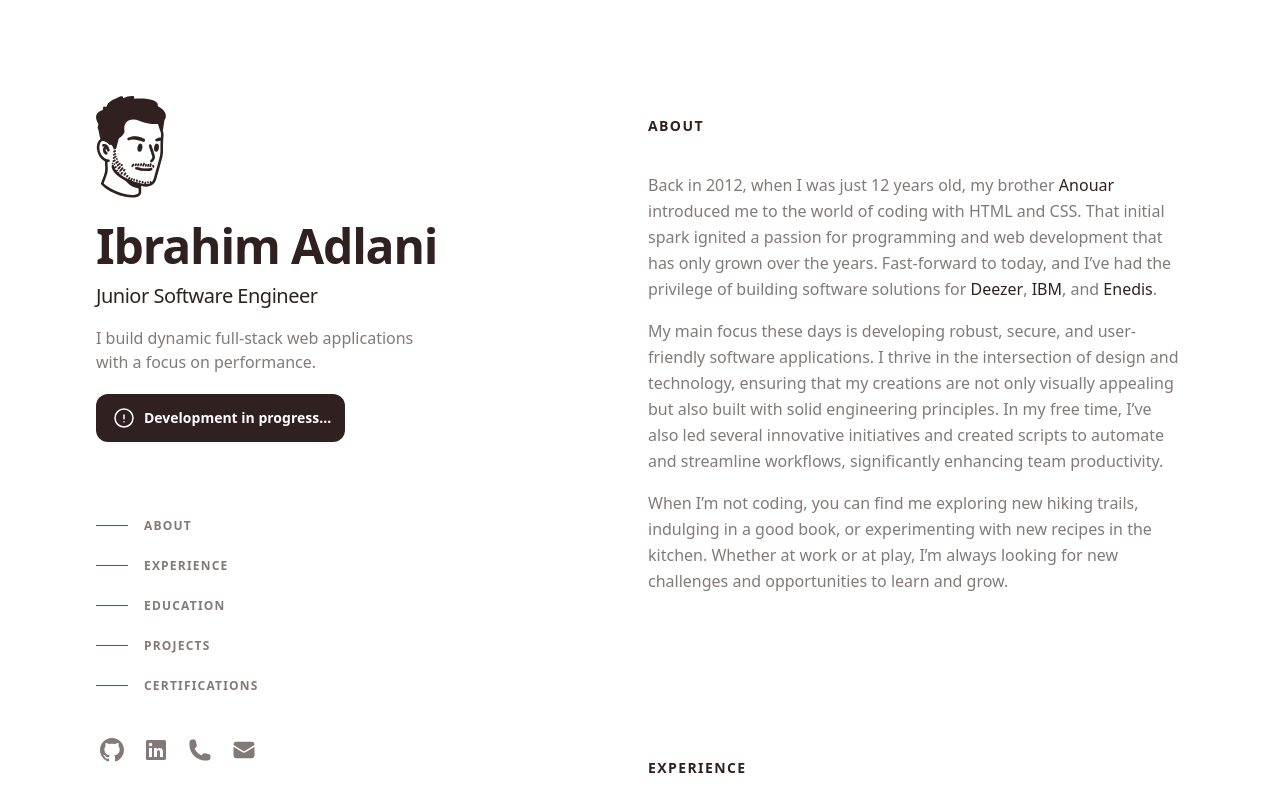
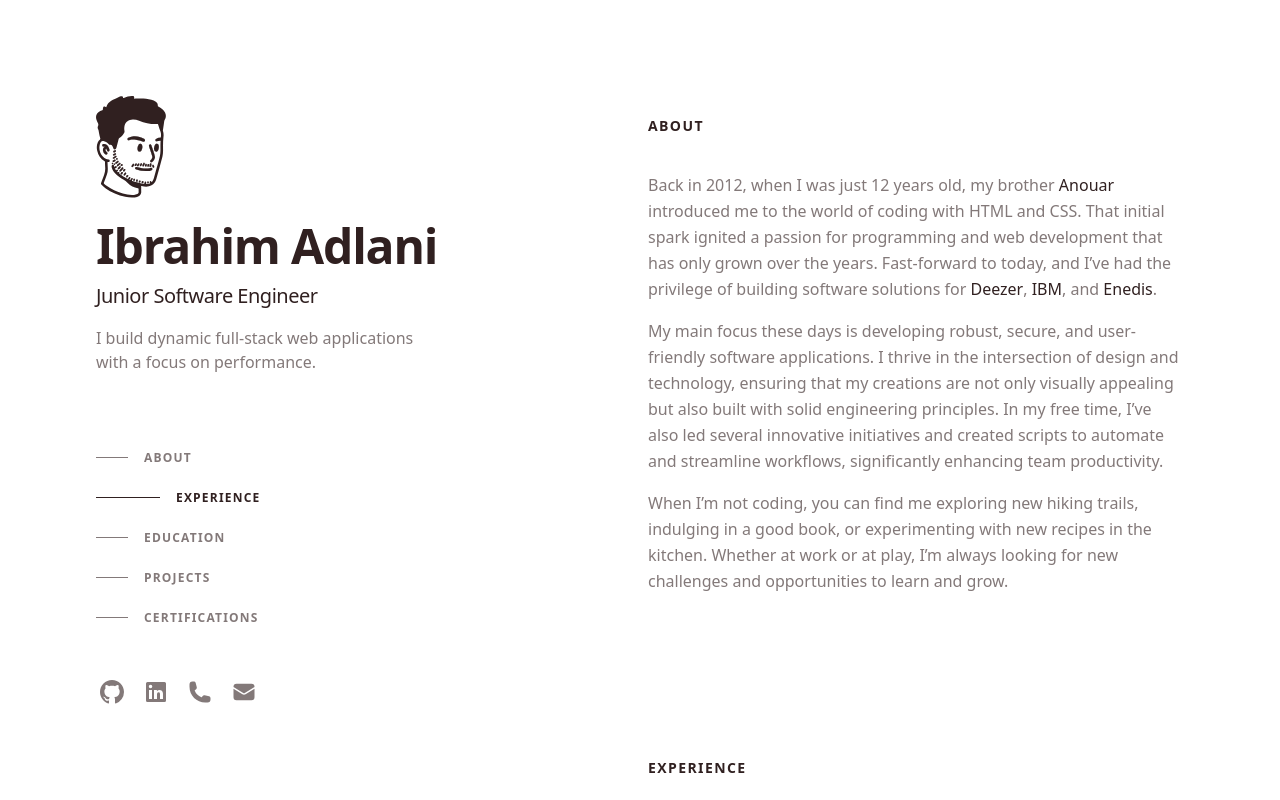
Before and after one commit to ibrahimadlani/ibrahimadlani, a Next.js app: page / in a window 1280 px wide. Shown: the top 800 px of the page. Built offline with nearby package versions, Linux system fonts and the light colour scheme.

Commit message:
Added the scroolspy navbar, fixed UPHF link and removed the 'Dev In Progress' window.

```diff
--- a/components/Education/Education.js
+++ b/components/Education/Education.js
@@ -28,7 +28,7 @@ const Education = () => {
       role: "Associate Degree, Computer Sciences",
       type: 'Université Polytechnique Hauts-de-France',
       company: "Maubeuge, France",
-      companyUrl: "https://uphf.com",
+      companyUrl: "https://uphf.fr",
       description: "Studied Computer Systems, Advanced Algorithms, Data Structures, Database Programming and Administration, Computer Networking, Object-Oriented Programming, User Interface Design, Operating Systems, and Web Development.",
       technologies: ["GPA 3.7", "Algorithms", "Data Structures", "Networking"]
     }
--- a/components/Navbar/Navbar.js
+++ b/components/Navbar/Navbar.js
@@ -1,4 +1,6 @@
-import React from 'react';
+"use client";
+
+import React, { useState, useEffect } from 'react';
 import NavbarItem from './NavbarItem';
 
 /**
@@ -11,6 +13,8 @@ import NavbarItem from './NavbarItem';
  */
 
 const Navbar = () => {
+  const [activeSection, setActiveSection] = useState('#about');
+
   const navItems = [
     { href: "#about", label: "About" },
     { href: "#experience", label: "Experience" },
@@ -18,6 +22,38 @@ const Navbar = () => {
     { href: "#projects", label: "Projects" },
     { href: "#certifications", label: "Certifications" },
   ];
+
+  const handleScroll = () => {
+    const scrollPosition = window.scrollY + window.innerHeight / 2;
+
+    const sectionOffsets = navItems.map(item => {
+      const element = document.querySelector(item.href);
+      return {
+        href: item.href,
+        offsetTop: element.offsetTop,
+      };
+    });
+
+    const currentSection = sectionOffsets.find((section, index) => {
+      const nextSection = sectionOffsets[index + 1];
+      if (nextSection) {
+        return scrollPosition >= section.offsetTop && scrollPosition < nextSection.offsetTop;
+      } else {
+        return scrollPosition >= section.offsetTop;
+      }
+    });
+
+    if (currentSection) {
+      setActiveSection(currentSection.href);
+    }
+  };
+
+  useEffect(() => {
+    window.addEventListener('scroll', handleScroll);
+    return () => {
+      window.removeEventListener('scroll', handleScroll);
+    };
+  }, []);
 
   return (
     <nav className="nav hidden lg:block" aria-label="In-page jump links">
@@ -27,6 +63,7 @@ const Navbar = () => {
             key={index}
             href={item.href}
             label={item.label}
+            isActive={activeSection === item.href}
           />
         ))}
       </ul>
--- a/components/Navbar/NavbarItem.js
+++ b/components/Navbar/NavbarItem.js
@@ -12,9 +12,17 @@ import React from 'react';
 
 const NavbarItem = ({ href, label, isActive }) => (
   <li>
-    <a className={`group flex items-center py-3 ${isActive ? 'active' : ''}`} href={href}>
-      <span className={`nav-indicator mr-4 h-px w-8 bg-slate-600 transition-all group-hover:w-16 group-hover:bg-primary group-focus-visible:w-16 group-focus-visible:bg-primary motion-reduce:transition-none ${isActive ? 'bg-primary w-16' : ''}`}></span>
-      <span className={`nav-text text-xs font-bold uppercase tracking-widest text-muted group-hover:text-primary group-focus-visible:text-primary ${isActive ? 'text-primary' : ''}`}>
+    <a className={`group flex items-center py-3`} href={href}>
+      <span
+        className={`nav-indicator mr-4 h-px transition-all bg-muted group-hover:w-16 group-hover:bg-primary group-focus-visible:w-16 group-focus-visible:bg-primary motion-reduce:transition-none ${
+          isActive ? 'w-16 bg-primary' : 'w-8'
+        }`}
+      ></span>
+      <span
+        className={`nav-text text-xs font-bold uppercase tracking-widest transition-colors text-muted group-hover:text-primary group-focus-visible:text-primary ${
+          isActive ? 'text-primary' : ''
+        }`}
+      >
         {label}
       </span>
     </a>
--- a/components/Panel/Header.js
+++ b/components/Panel/Header.js
@@ -31,29 +31,6 @@ const Header = () => {
           performance.
         </p>
 
-        <div className="pointer-events-none bottom-0 sm:flex sm:justify-start mt-5 hidden ">
-          <div className="pointer-events-auto flex items-center justify-between bg-primary px-6 py-2.5 sm:rounded-xl sm:py-3 sm:pl-4 sm:pr-3.5">
-            <p className="text-sm leading-6 text-white flex align-items-center">
-              <svg
-                xmlns="http://www.w3.org/2000/svg"
-                fill="none"
-                viewBox="0 0 24 24"
-                strokeWidth="1.5"
-                stroke="currentColor"
-                className="size-6 me-2"
-              >
-                <path
-                  strokeLinecap="round"
-                  strokeLinejoin="round"
-                  d="M12 9v3.75m9-.75a9 9 0 1 1-18 0 9 9 0 0 1 18 0Zm-9 3.75h.008v.008H12v-.008Z"
-                />
-              </svg>
-
-              <strong className="font-semibold">Development in progress...</strong>
-            </p>
-          </div>
-        </div>
-
         {/* Navigation Bar */}
         <Navbar />
       </div>
```
